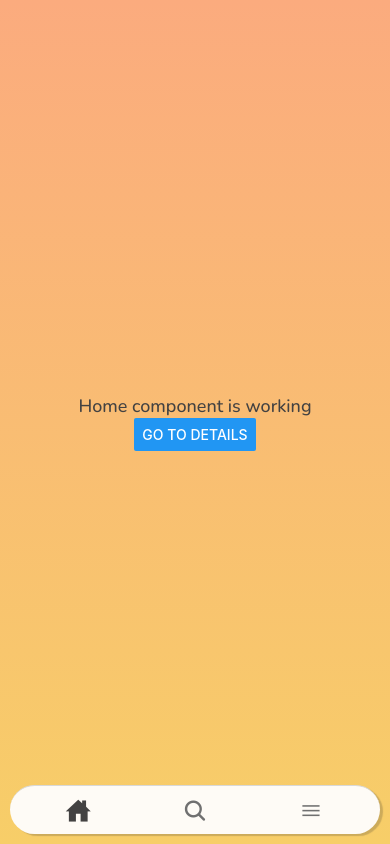
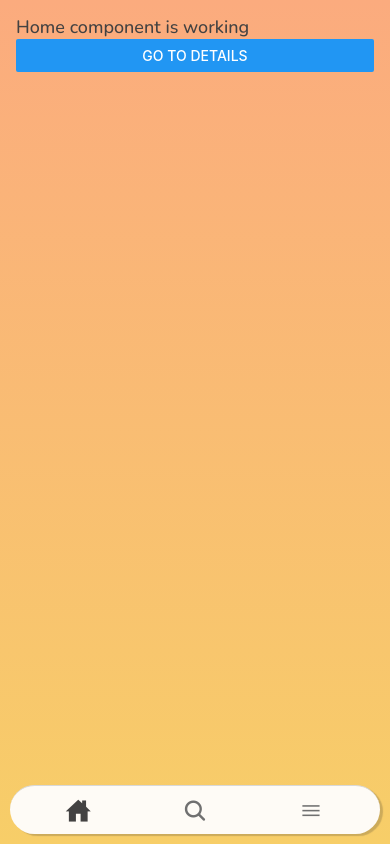
Before and after one commit to Tabsdrisbidmamul/recipe-inspire, a React Native app: screen /HomeStack in a window 390 px wide. Built offline with nearby package versions, Linux system fonts and the light colour scheme.

Commit message:
Move other screens to new rootview

```diff
--- a/screens/BottomTabs/Home.tsx
+++ b/screens/BottomTabs/Home.tsx
@@ -2,6 +2,7 @@ import { useNavigation } from '@react-navigation/native';
 import { LinearGradient } from 'expo-linear-gradient';
 import React from 'react';
 import { Button, StyleSheet, Text, View } from 'react-native';
+import RootView from '../../components/Root/RootView';
 import colors from '../../constants/colors';
 import { globalStyles } from '../../constants/globalStyles';
 
@@ -14,21 +15,14 @@ export default function Home() {
   }
 
   return (
-    <LinearGradient style={styles.root} colors={[colors.gradient.orange, colors.gradient.yellow]}>
-      <View style={styles.root}>
-        <Text style={styles.text}>Home component is working</Text>
-        <Button onPress={handlePressToNavigateToDetails} title="Go to Details" />
-      </View>
-    </LinearGradient>
+    <RootView>
+      <Text style={styles.text}>Home component is working</Text>
+      <Button onPress={handlePressToNavigateToDetails} title="Go to Details" />
+    </RootView>
   );
 }
 
 const styles = StyleSheet.create({
-  root: {
-    flex: 1,
-    justifyContent: 'center',
-    alignItems: 'center',
-  },
   text: {
     ...globalStyles.baseText,
   },
--- a/screens/BottomTabs/Search.tsx
+++ b/screens/BottomTabs/Search.tsx
@@ -1,24 +1,18 @@
 import { LinearGradient } from 'expo-linear-gradient';
 import React from 'react';
 import { Button, StyleSheet, Text, View } from 'react-native';
+import RootView from '../../components/Root/RootView';
 import colors from '../../constants/colors';
 
 export default function Search() {
   return (
-    <LinearGradient style={styles.root} colors={[colors.gradient.orange, colors.gradient.yellow]}>
-      <View style={styles.root}>
-        <Text style={styles.text}>Search component is working</Text>
-      </View>
-    </LinearGradient>
+    <RootView>
+      <Text style={styles.text}>Search component is working</Text>
+    </RootView>
   );
 }
 
 const styles = StyleSheet.create({
-  root: {
-    flex: 1,
-    justifyContent: 'center',
-    alignItems: 'center',
-  },
   text: {
     fontFamily: 'nunito-regular',
     fontSize: 24,
--- a/screens/StackScreen/Details.tsx
+++ b/screens/StackScreen/Details.tsx
@@ -2,6 +2,7 @@ import { useNavigation } from '@react-navigation/native';
 import { LinearGradient } from 'expo-linear-gradient';
 import React from 'react';
 import { Button, StyleSheet, Text, View } from 'react-native';
+import RootView from '../../components/Root/RootView';
 import colors from '../../constants/colors';
 
 export default function Details() {
@@ -15,21 +16,14 @@ export default function Details() {
   }
 
   return (
-    <LinearGradient style={styles.root} colors={[colors.gradient.orange, colors.gradient.yellow]}>
-      <View style={styles.root}>
-        <Text style={styles.text}>Details component is working</Text>
-        <Button onPress={handlePressBack} title="Go back" />
-      </View>
-    </LinearGradient>
+    <RootView>
+      <Text style={styles.text}>Details component is working</Text>
+      <Button onPress={handlePressBack} title="Go back" />
+    </RootView>
   );
 }
 
 const styles = StyleSheet.create({
-  root: {
-    flex: 1,
-    justifyContent: 'center',
-    alignItems: 'center',
-  },
   text: {
     fontFamily: 'nunito-regular',
     fontSize: 24,
```
